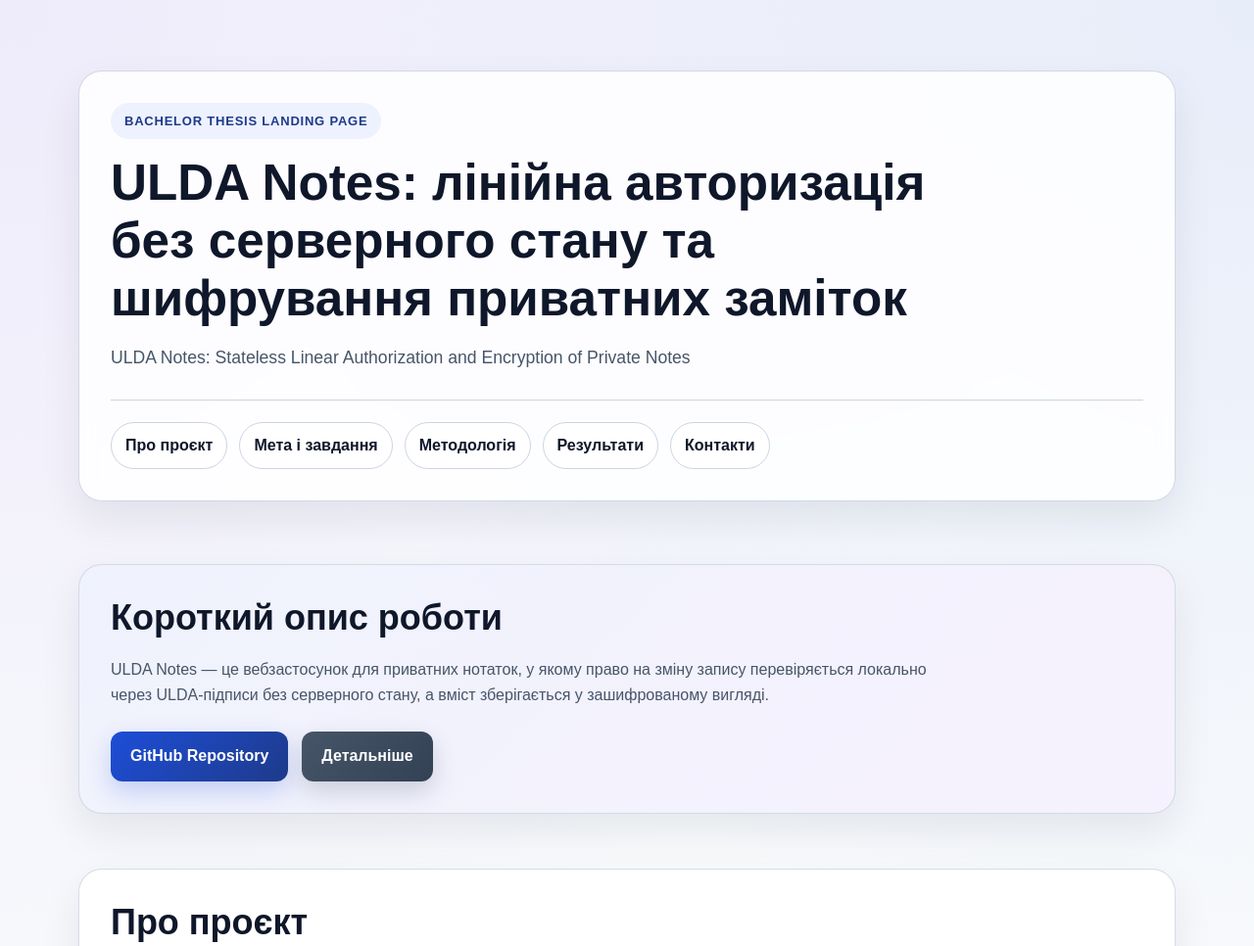
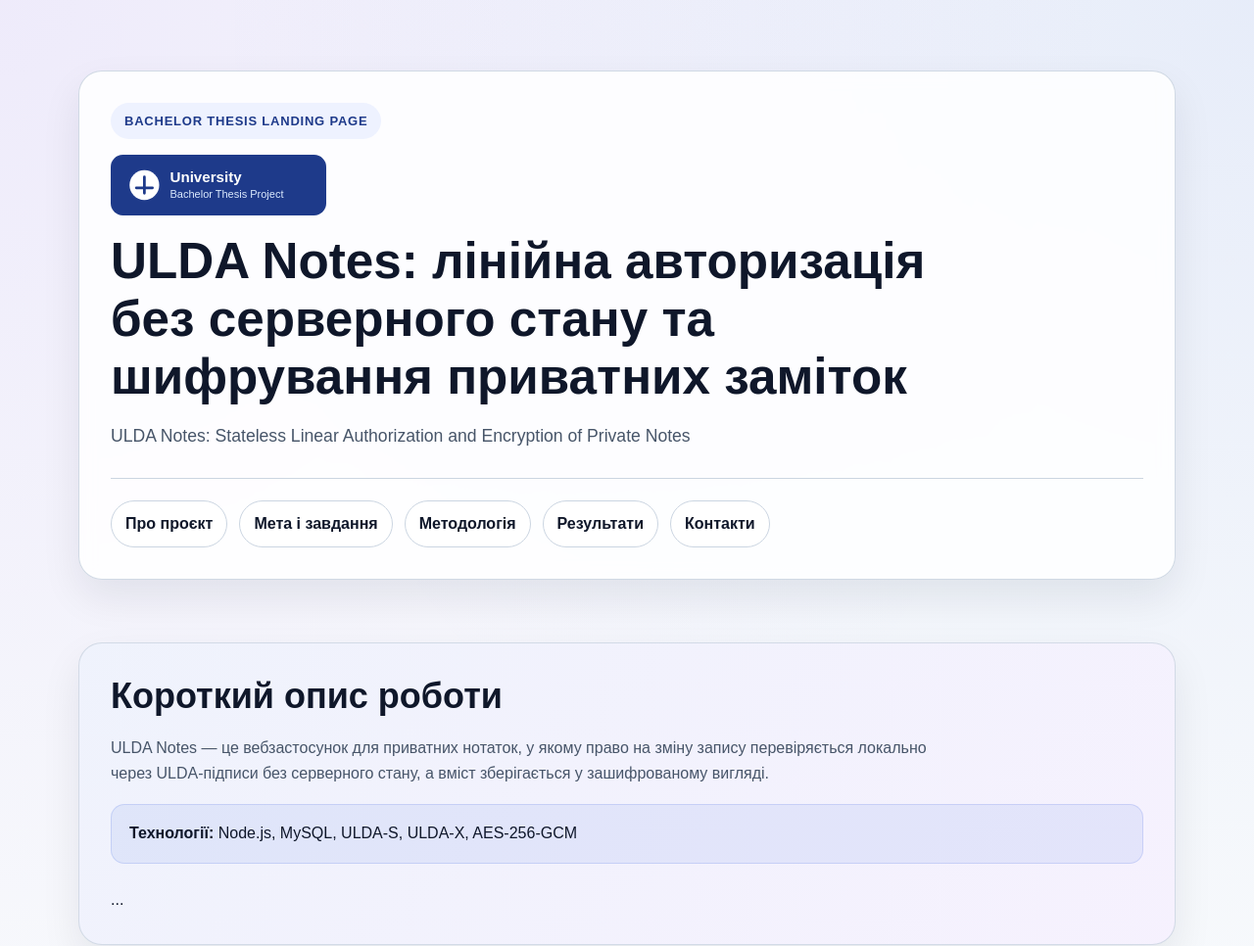
Before and after one commit to MuckLuck2005/ulda-notes, a plain HTML site: page index.html in a window 1280 px wide. Shown: the top 966 px of the page at 98% size. Drawn offline with Linux system fonts and the light colour scheme.

Commit message:
Implement responsive layout and add university logo block

```diff
--- a/css/style.css
+++ b/css/style.css
@@ -327,3 +327,25 @@
         width: 100%;
     }
 }
+.logo-wrap {
+    width: fit-content;
+    margin-bottom: 18px;
+}
+
+.logo-wrap img {
+    width: 220px;
+    max-width: 100%;
+}
+
+.hero-note {
+    margin-top: 18px;
+    padding: 16px 18px;
+    border-radius: 14px;
+    background: rgba(29, 78, 216, 0.08);
+    border: 1px solid rgba(29, 78, 216, 0.14);
+}
+
+.hero-note p {
+    margin-bottom: 0;
+    color: var(--text);
+}
--- a/index.html
+++ b/index.html
@@ -45,6 +45,9 @@
     <header class="site-header" role="banner">
         <div class="container">
             <p class="site-label">Bachelor Thesis Landing Page</p>
+            <div class="logo-wrap">
+    <img src="assets/img/university-logo.svg" alt="Логотип університету">
+</div>
             <h1>ULDA Notes: лінійна авторизація без серверного стану та шифрування приватних заміток</h1>
 <p class="site-subtitle">
     ULDA Notes: Stateless Linear Authorization and Encryption of Private Notes
@@ -72,13 +75,12 @@
             у зашифрованому вигляді.
         </p>
 
+        <div class="hero-note">
+            <p><strong>Технології:</strong> Node.js, MySQL, ULDA-S, ULDA-X, AES-256-GCM</p>
+        </div>
+
         <div class="hero-actions">
-                <a class="button" href="https://github.com/MuckLuck2005/ulda-notes" target="_blank" rel="noopener noreferrer" aria-label="Відкрити репозиторій ULDA Notes на GitHub">
-                    GitHub Repository
-                </a>
-                <a class="button button-secondary" href="#about" aria-label="Перейти до секції про проєкт">
-                    Детальніше
-                </a>
+            ...
         </div>
     </div>
 </section>
```
Also changed, not shown: assets/img/university-logo.svg (added). Lines whose indentation alone changed are shown as unchanged.
